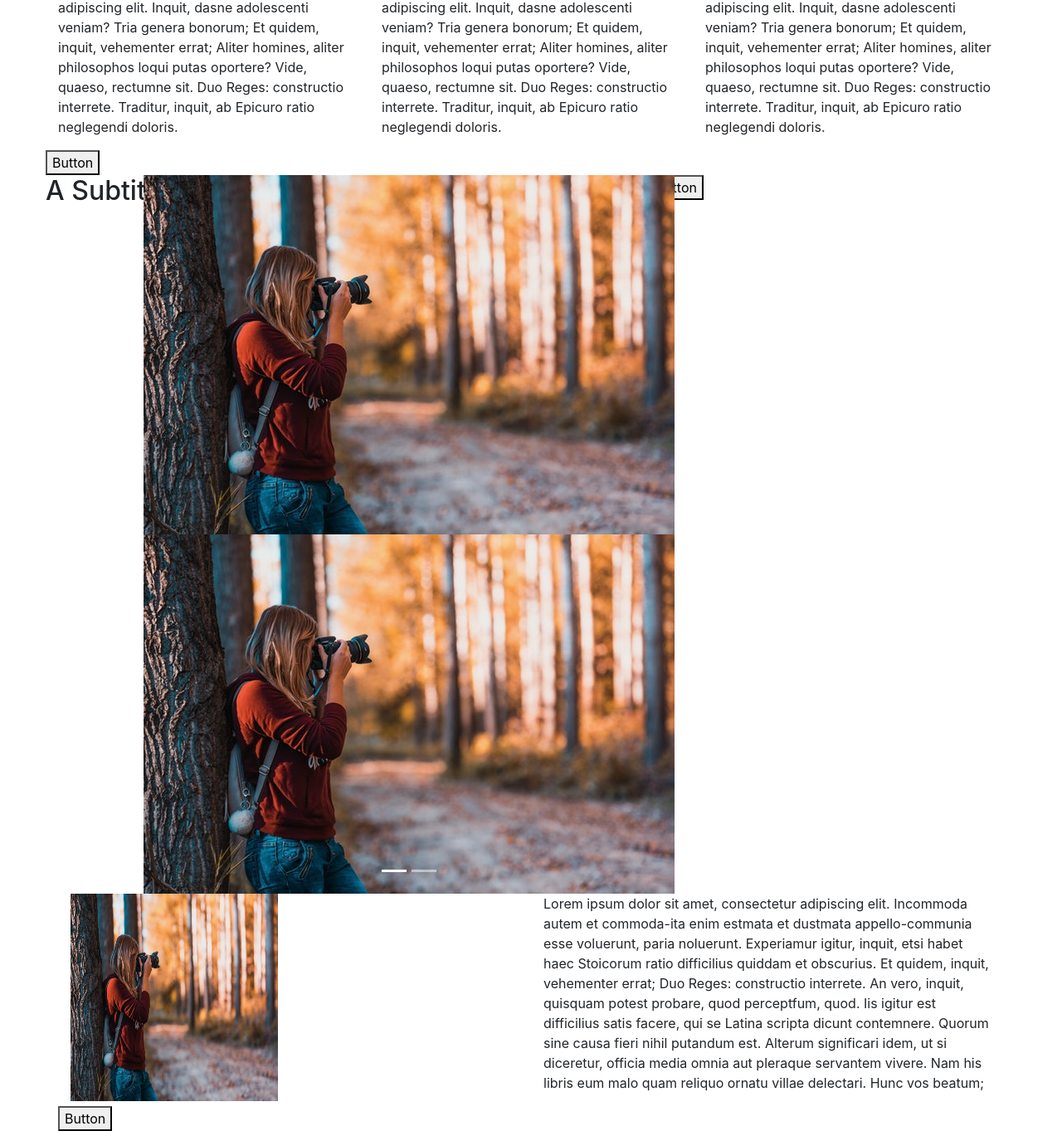
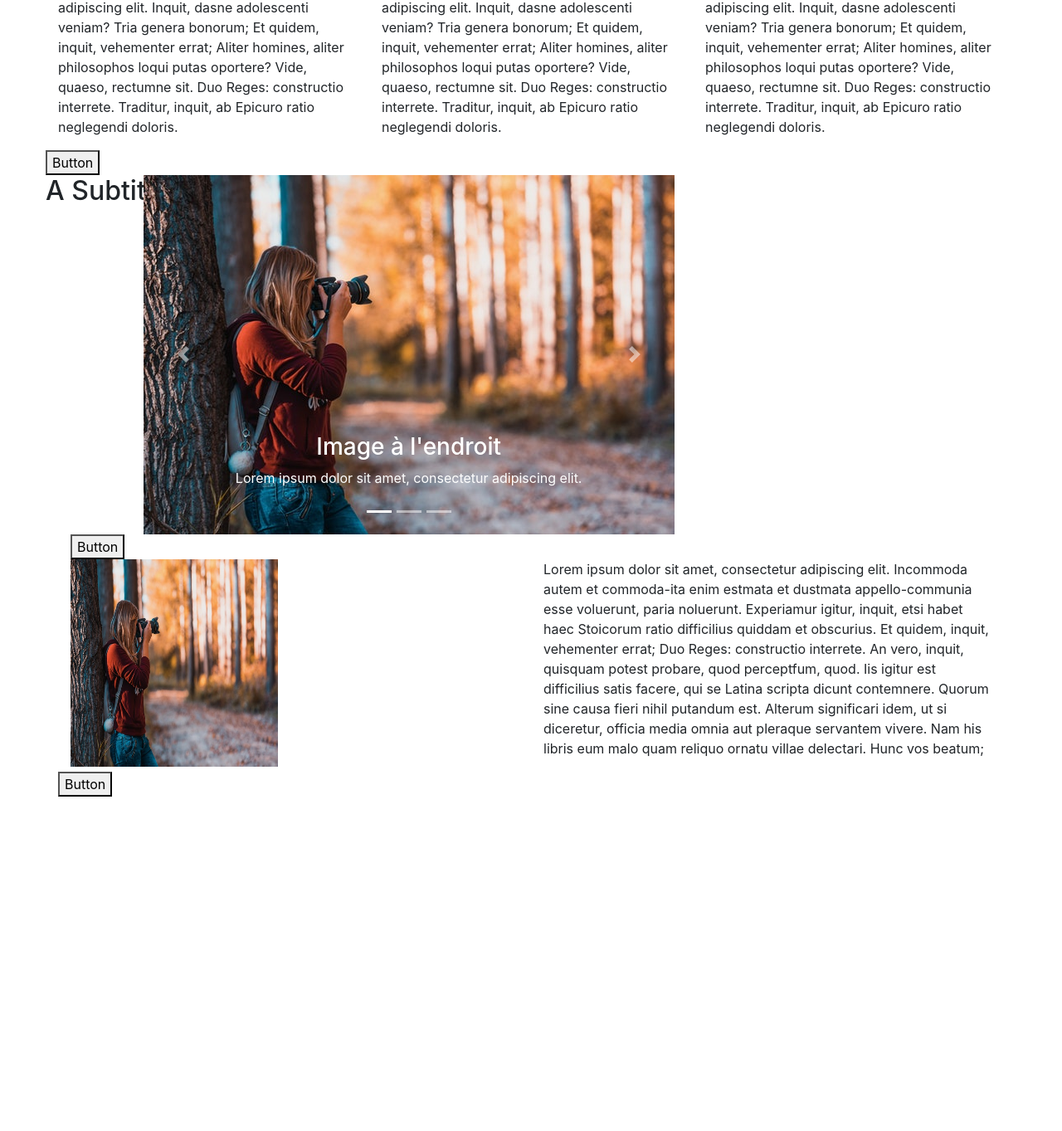
Before and after one commit to Delphine-C/Formation_projet5, a Symfony app: template templates/home.html.twig in a window 1280 px wide. Shown: the part 774-2137 px from the top of the page at 83% size. After the commit the page ends 1734 px from the top, so only its background shows below. Run offline with Twig, Linux system fonts and the light colour scheme; the template is opened without the code that fills it, so the values that code supplies are empty; some libraries are stand-ins or nearby versions.

Commit message:
Carousel in homepage

```diff
--- a/templates/home.html.twig
+++ b/templates/home.html.twig
@@ -1,6 +1,11 @@
 {% extends 'base.html.twig' %}
 
 {% block title %}Accueil{% endblock %}
+
+{% block stylesheets %}
+    <script src="https://ajax.googleapis.com/ajax/libs/jquery/3.3.1/jquery.min.js"></script>
+    <script src="https://cdnjs.cloudflare.com/ajax/libs/popper.js/1.14.3/umd/popper.min.js"></script>
+{% endblock %}
 
 {% block body %}
     <div class="container">
@@ -81,32 +86,52 @@
                 <h2>A Subtitle</h2>
             </div>
             <div class="row">
-                <!-- Caroussel
-                ================================================== -->
-                <div id="monCarousel" class="carousel slide" data-ride="carousel">
-                    <!-- Indicateurs -->
-                    <ol class="carousel-indicators">
-                        <li data-target="#monCarousel" data-slide-to="0" class="active"></li>
-                        <li data-target="#monCarousel" data-slide-to="1"></li>
-                    </ol>
-                    <!-- Diapositives -->
+                <!-- Carousel -->
+                <div id="myCarousel" class="carousel slide" data-ride="carousel">
+
+                    <!-- Indicators -->
+                    <ul class="carousel-indicators">
+                        <li data-target="#myCarousel" data-slide-to="0" class="active"></li>
+                        <li data-target="#myCarousel" data-slide-to="1"></li>
+                        <li data-target="#myCarousel" data-slide-to="2"></li>
+                    </ul>
+
+                    <!-- The slideshow -->
                     <div class="carousel-inner">
-                        <div class="item active">
+                        <div class="carousel-item active">
                             <img src="{{ asset('images/img.jpeg') }}" alt="">
-                            <!--<div class="carousel-caption">
-                                <h3>Un design futuriste</h3>
-                            </div>-->
+                            <div class="carousel-caption">
+                                <h3>Image à l'endroit</h3>
+                                <p>Lorem ipsum dolor sit amet, consectetur adipiscing elit.</p>
+                            </div>
                         </div>
-                        <div class="item">
-                            <img src="{{ asset('images/img.jpeg') }}" alt="">
-                            <!--<div class="carousel-caption">
-                                <h3>Des formes sublimes</h3>
-                            </div>-->
+                        <div class="carousel-item">
+                            <img src="{{ asset('images/img2.jpeg') }}" alt="">
+                            <div class="carousel-caption">
+                                <h3>Image à l'envers</h3>
+                                <p>Lorem ipsum dolor sit amet, consectetur adipiscing elit.</p>
+                            </div>
+                        </div>
+                        <div class="carousel-item">
+                            <img src="{{ asset('images/img3.jpeg') }}" alt="">
+                            <div class="carousel-caption">
+                                <h3>Image en noir et blanc</h3>
+                                <p>Lorem ipsum dolor sit amet, consectetur adipiscing elit.</p>
+                            </div>
                         </div>
                     </div>
+
+                    <!-- Left and right controls -->
+                    <a class="carousel-control-prev" href="#myCarousel" data-slide="prev">
+                        <span class="carousel-control-prev-icon"></span>
+                    </a>
+                    <a class="carousel-control-next" href="#myCarousel" data-slide="next">
+                        <span class="carousel-control-next-icon"></span>
+                    </a>
+
                 </div>
             </div>
-            <div class="row">
+            <div class="col-xs-12 col-lg-12">
                 <a href="#">
                     <button>Button</button>
                 </a>
@@ -114,7 +139,7 @@
         </section>
 
         <section class="row">
-            <div class="col-xs-0 col-lg-6">
+            <div class="col-xs-0 col-xs-none col-lg-6">
                 <img src="{{ asset('images/img.jpeg') }}" height="250" width="250">
             </div>
             <div class="col-xs-12 col-lg-6">
```
Also changed, not shown: public/images/img2.jpeg, public/images/img3.jpeg (added).
